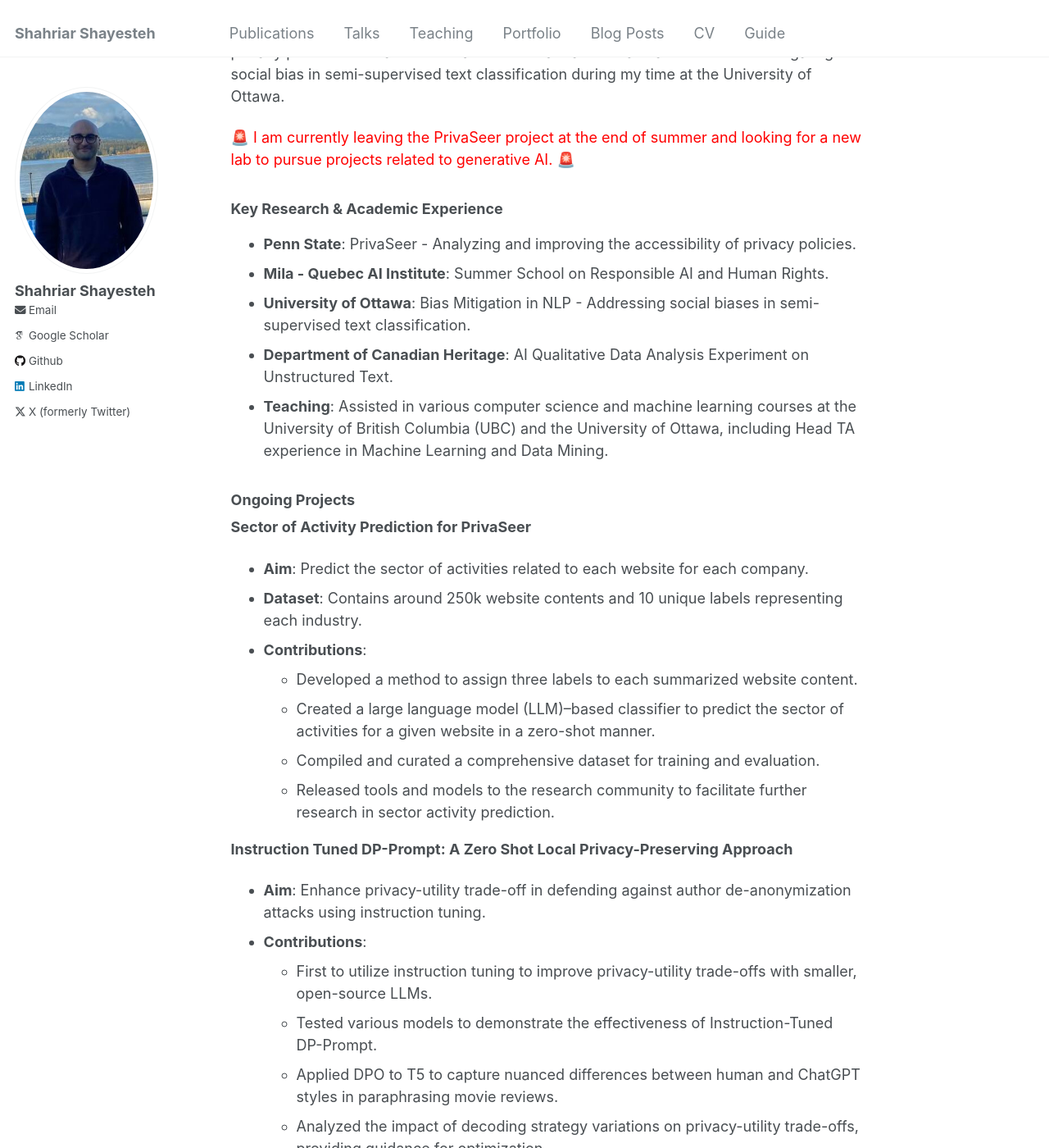
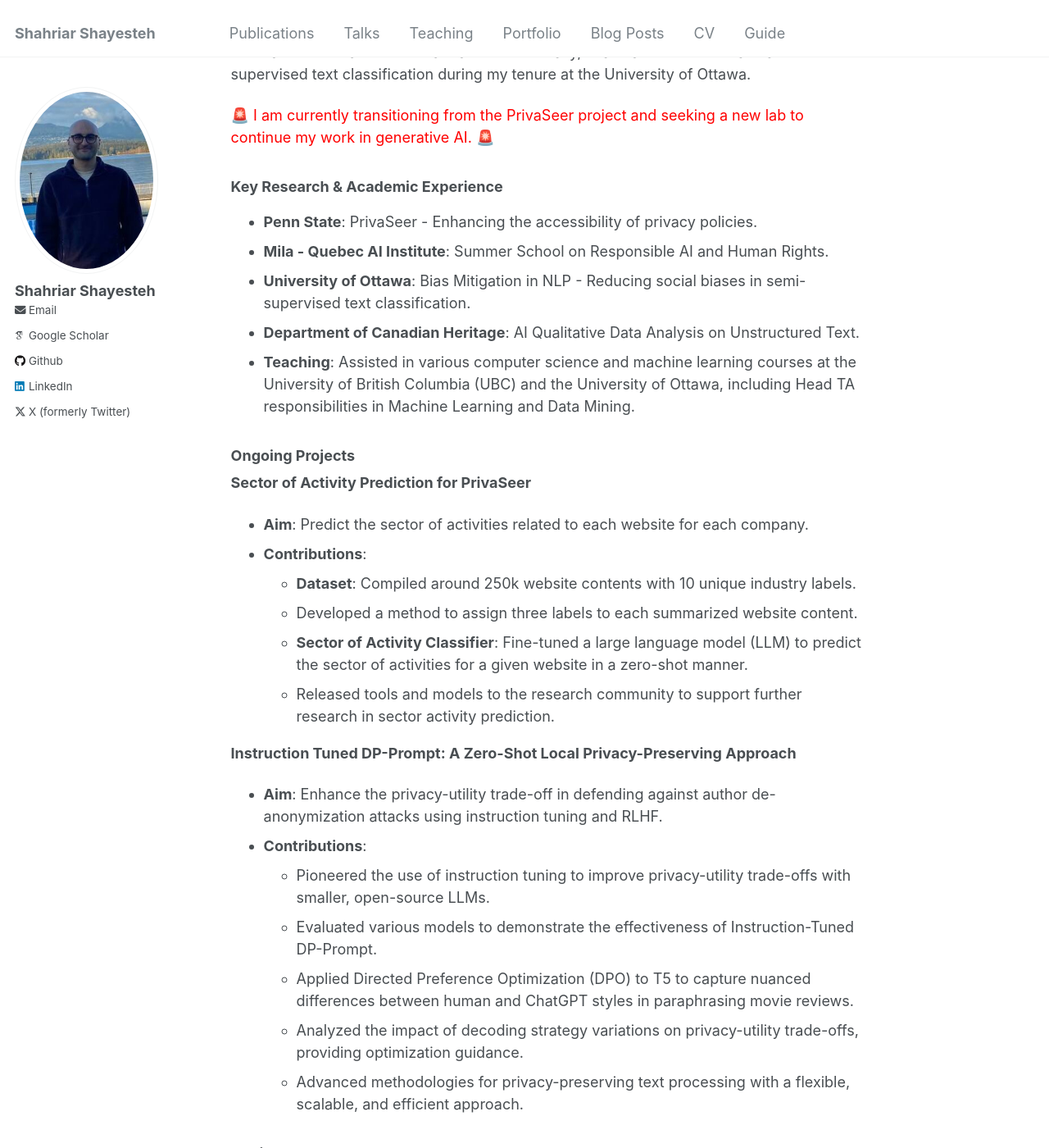
Before and after one commit to shahriarshayesteh/shahriarshayesteh.github.io, a Jekyll site: the page built from _pages/about.md, in a window 1280 px wide and 1400 px high, scrolled down 257 px. Shown: the whole window at 82% size. Built offline with Jekyll 4.4.1, drawn with Linux system fonts in a browser that asks for light colours; some web fonts are replaced; some of the changed text lies outside the part shown.

Commit message:
Update about.md

```diff
--- a/_pages/about.md
+++ b/_pages/about.md
@@ -8,36 +8,36 @@
   - /about.html
 ---
 
-I am a first-year PhD student at the [College of Information Sciences and Technology](https://ist.psu.edu/) at Pennsylvania State University, where I focus on natural language processing (NLP) and human-centered AI. My research interests include ethics, privacy, and fairness in AI systems.
+I am a first-year PhD student at the [College of Information Sciences and Technology](https://ist.psu.edu/) at Pennsylvania State University, specializing in natural language processing (NLP) and human-centered AI. My research interests encompass ethics, privacy, and fairness in AI systems.
 
-My research projects include [PrivaSeer](https://privaseer.ist.psu.edu), a privacy policy analysis project aimed at making privacy policies more accessible and understandable. I have also worked on mitigating social bias in semi-supervised text classification during my time at the University of Ottawa.
+I have contributed to the [PrivaSeer](https://privaseer.ist.psu.edu) project, which focuses on making privacy policies more accessible and understandable. Additionally, I have addressed social bias in semi-supervised text classification during my tenure at the University of Ottawa.
 
-<span style="color: red;">🚨 I am currently leaving the PrivaSeer project at the end of summer and looking for a new lab to pursue projects related to generative AI. 🚨</span>
+<span style="color: red;">🚨 I am currently transitioning from the PrivaSeer project and seeking a new lab to continue my work in generative AI. 🚨</span>
 
 ### Key Research & Academic Experience
-- **Penn State**: PrivaSeer - Analyzing and improving the accessibility of privacy policies.
+- **Penn State**: PrivaSeer - Enhancing the accessibility of privacy policies.
 - **Mila - Quebec AI Institute**: Summer School on Responsible AI and Human Rights.
-- **University of Ottawa**: Bias Mitigation in NLP - Addressing social biases in semi-supervised text classification.
-- **Department of Canadian Heritage**: AI Qualitative Data Analysis Experiment on Unstructured Text.
-- **Teaching**: Assisted in various computer science and machine learning courses at the University of British Columbia (UBC) and the University of Ottawa, including Head TA experience in Machine Learning and Data Mining.
+- **University of Ottawa**: Bias Mitigation in NLP - Reducing social biases in semi-supervised text classification.
+- **Department of Canadian Heritage**: AI Qualitative Data Analysis on Unstructured Text.
+- **Teaching**: Assisted in various computer science and machine learning courses at the University of British Columbia (UBC) and the University of Ottawa, including Head TA responsibilities in Machine Learning and Data Mining.
 
 ### Ongoing Projects
+
 **Sector of Activity Prediction for PrivaSeer**
 - **Aim**: Predict the sector of activities related to each website for each company.
-- **Dataset**: Contains around 250k website contents and 10 unique labels representing each industry.
 - **Contributions**:
+  - **Dataset**: Compiled around 250k website contents with 10 unique industry labels.
   - Developed a method to assign three labels to each summarized website content.
-  - Created a large language model (LLM)--based classifier to predict the sector of activities for a given website in a zero-shot manner.
-  - Compiled and curated a comprehensive dataset for training and evaluation.
-  - Released tools and models to the research community to facilitate further research in sector activity prediction.
+  - **Sector of Activity Classifier**: Fine-tuned a large language model (LLM) to predict the sector of activities for a given website in a zero-shot manner.
+  - Released tools and models to the research community to support further research in sector activity prediction.
 
-**Instruction Tuned DP-Prompt: A Zero Shot Local Privacy-Preserving Approach**
-- **Aim**: Enhance privacy-utility trade-off in defending against author de-anonymization attacks using instruction tuning.
+**Instruction Tuned DP-Prompt: A Zero-Shot Local Privacy-Preserving Approach**
+- **Aim**: Enhance the privacy-utility trade-off in defending against author de-anonymization attacks using instruction tuning and RLHF.
 - **Contributions**:
-  - First to utilize instruction tuning to improve privacy-utility trade-offs with smaller, open-source LLMs.
-  - Tested various models to demonstrate the effectiveness of Instruction-Tuned DP-Prompt.
-  - Applied DPO to T5 to capture nuanced differences between human and ChatGPT styles in paraphrasing movie reviews.
-  - Analyzed the impact of decoding strategy variations on privacy-utility trade-offs, providing guidance for optimization.
+  - Pioneered the use of instruction tuning to improve privacy-utility trade-offs with smaller, open-source LLMs.
+  - Evaluated various models to demonstrate the effectiveness of Instruction-Tuned DP-Prompt.
+  - Applied Directed Preference Optimization (DPO) to T5 to capture nuanced differences between human and ChatGPT styles in paraphrasing movie reviews.
+  - Analyzed the impact of decoding strategy variations on privacy-utility trade-offs, providing optimization guidance.
   - Advanced methodologies for privacy-preserving text processing with a flexible, scalable, and efficient approach.
 
 ### Achievements
@@ -48,6 +48,6 @@
 - **Full Scholarship for Mila Summer School**: Selected for the prestigious program on Responsible AI and Human Rights.
 
 ### News
-I am currently leaving the PrivaSeer project at the end of summer and looking to join a new lab to pursue projects related to generative AI.
+I am currently transitioning from the PrivaSeer project and seeking to join a new lab to pursue projects related to generative AI.
 
 Feel free to explore my [resume](#) for more details on my academic and professional journey.
```
